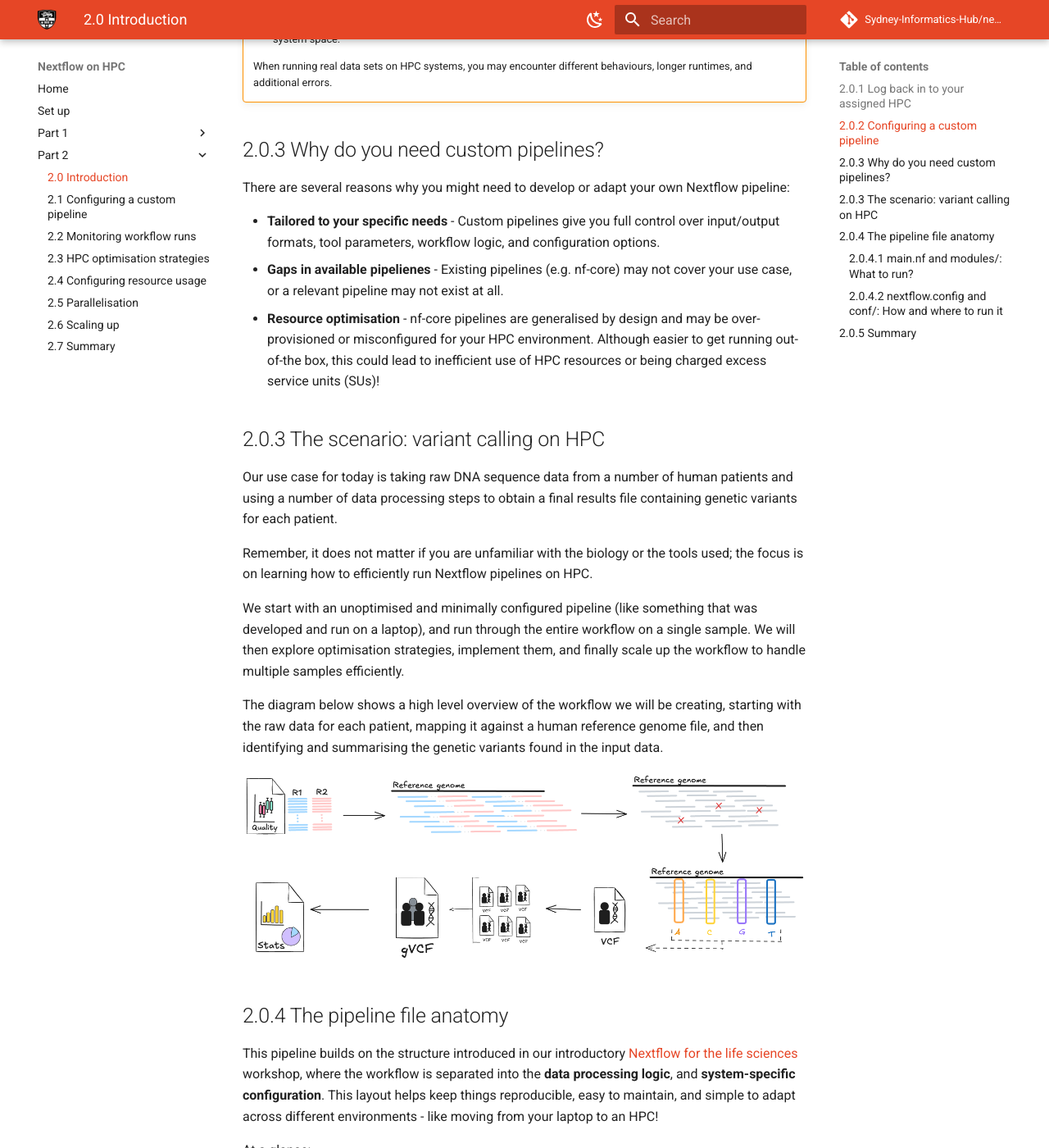
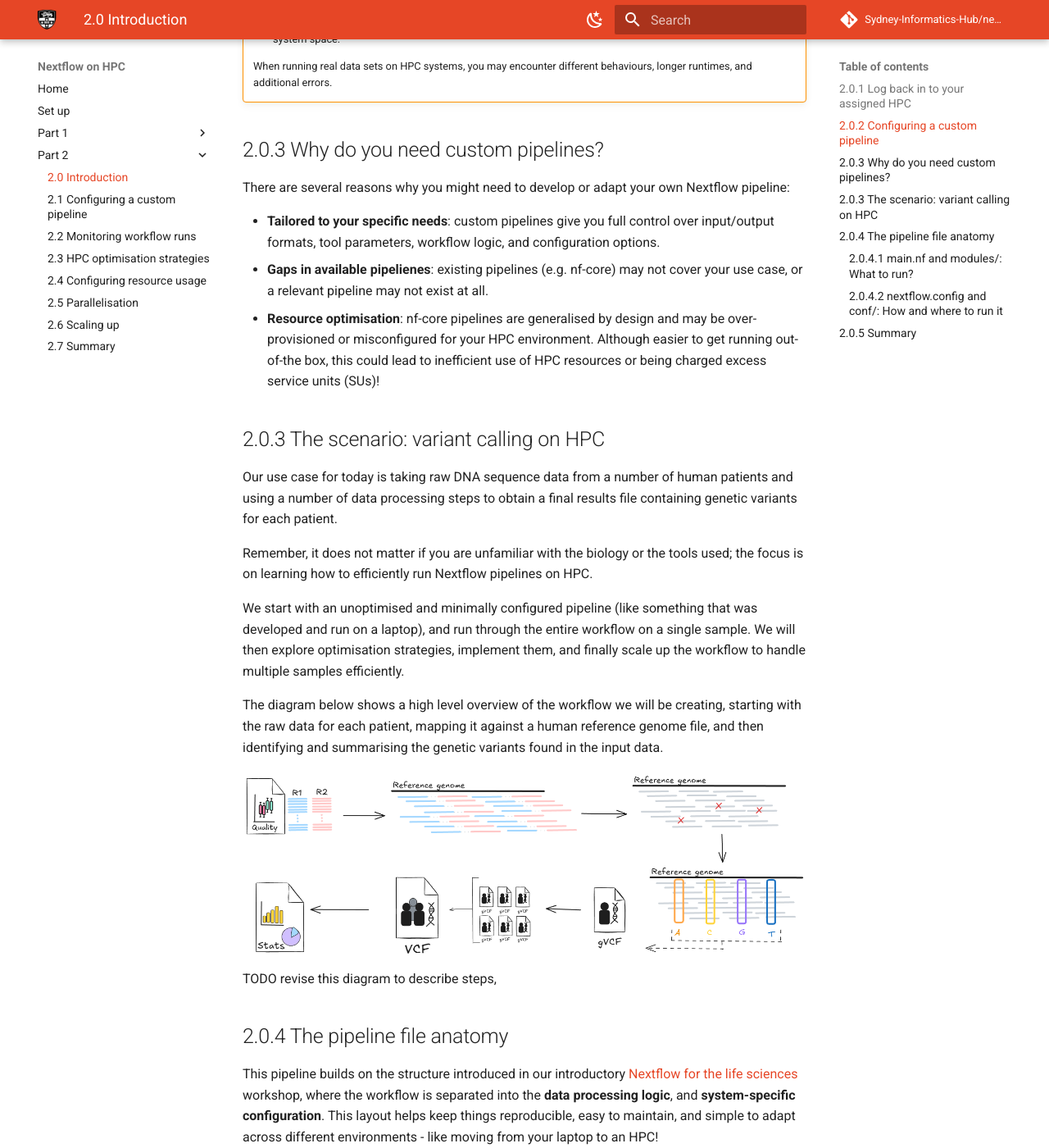
Before and after one commit to Sydney-Informatics-Hub/nextflow-hpc-workshop, an MkDocs documentation site: the page built from docs/part2/20_intro.md, in a window 1280 px wide and 1400 px high, scrolled down 1621 px. Shown: the whole window at 82% size. Built offline with MkDocs 1.6.1 and Material for MkDocs 9.7.7, drawn with Linux system fonts in a browser that asks for light colours; comment, search, counter and statistics services are not loaded.

Commit message:
2.0 replace 2.0.3 diagram with pt1 diagram

```diff
--- a/docs/part2/20_intro.md
+++ b/docs/part2/20_intro.md
@@ -71,9 +71,9 @@ Throughout this section, we’ll continue using the variant calling example to d
 There are several reasons why you might need to develop or adapt your own
 Nextflow pipeline:
 
-- **Tailored to your specific needs** - Custom pipelines give you full control over input/output formats, tool parameters, workflow logic, and configuration options.
-- **Gaps in available pipelienes** - Existing pipelines (e.g. nf-core) may not cover your use case, or a relevant pipeline may not exist at all.
-- **Resource optimisation** - nf-core pipelines are generalised by design and may be over-provisioned or misconfigured for your HPC environment. Although easier to get running out-of-the box, this could lead to inefficient use of HPC resources or being charged excess service units (SUs)!
+- **Tailored to your specific needs**: custom pipelines give you full control over input/output formats, tool parameters, workflow logic, and configuration options.
+- **Gaps in available pipelienes**: existing pipelines (e.g. nf-core) may not cover your use case, or a relevant pipeline may not exist at all.
+- **Resource optimisation**: nf-core pipelines are generalised by design and may be over-provisioned or misconfigured for your HPC environment. Although easier to get running out-of-the box, this could lead to inefficient use of HPC resources or being charged excess service units (SUs)!
 
 ## 2.0.3 The scenario: variant calling on HPC
 
@@ -85,7 +85,8 @@ We start with an unoptimised and minimally configured pipeline (like something t
 
 The diagram below shows a high level overview of the workflow we will be creating, starting with the raw data for each patient, mapping it against a human reference genome file, and then identifying and summarising the genetic variants found in the input data.
 
-![](figs/00_workflow_illustration.png)
+![](../part1/figs/00_workflow_illustration.png)
+TODO revise this diagram to describe steps,
 
 ## 2.0.4 The pipeline file anatomy
 
```
